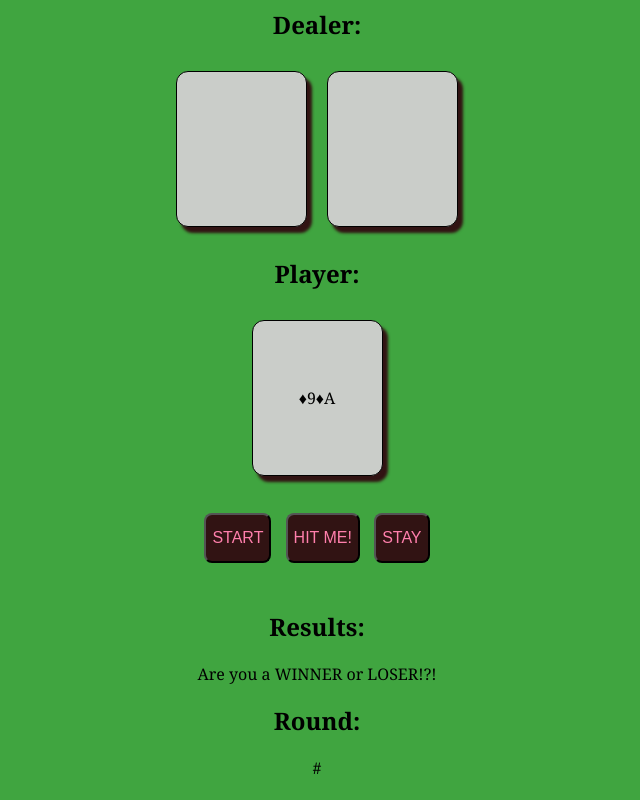
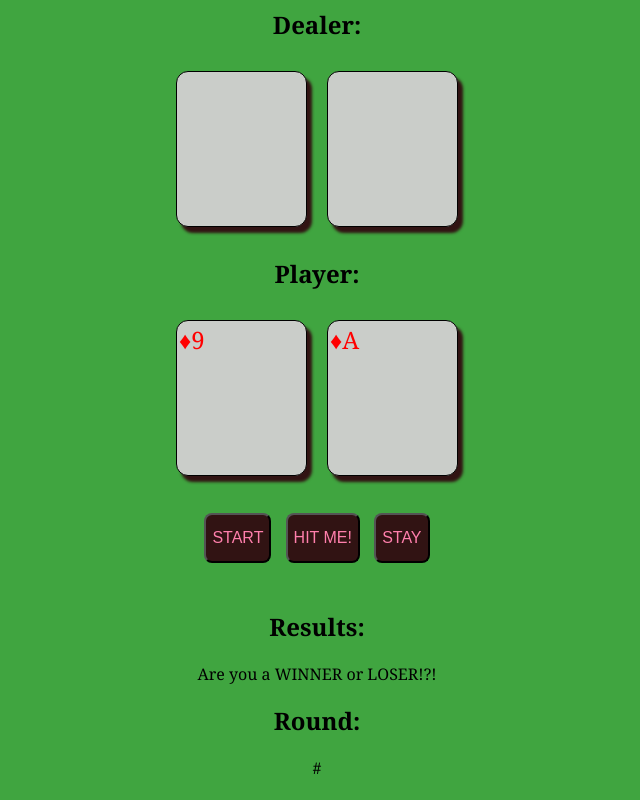
Before and after one commit to ali-skinner/midland, a plain HTML site: page src/js-blackjack/index-blackjack.html in a window 1280 px wide. Both pictures are taken after a click on the button "START". Shown: the whole page, without its empty margins (323-963 px from the left). Drawn offline with Linux system fonts and the light colour scheme.

Commit message:
yay player cards v1 on screen. haaaappppy moment

```diff
--- a/src/js-blackjack/index-blackjack.html
+++ b/src/js-blackjack/index-blackjack.html
@@ -21,7 +21,9 @@
     <!-- if time allows include player name promt? -->
     <h2><span id=player-total>Player:</span></h2>
     <div class="container">
-        <div id="player-cards" class="card"></div>
+        <div id="player-cards">
+
+        </div>
     </div>
         <!-- <img src="back of card">
         <img src="front of card"> -->
--- a/src/js-blackjack/script-blackjack.js
+++ b/src/js-blackjack/script-blackjack.js
@@ -17,15 +17,14 @@ dealOutFirstHand();
 // dev area
 function displayPlayerCard(card) {
     const viewCard = document.createElement("div");
+    viewCard.className = "card";
     viewCard.innerHTML = card.suit + card.value;
     if (card.suit === "♥" || card.suit === "♦") {
-        // call the red class
+       viewCard.style.color = "red";
     }
     document.getElementById("player-cards").appendChild(viewCard);
     // #dealer-cards is the html id
     // #player-cards is the html id
-
-
     return viewCard;
 }
 
@@ -54,7 +53,7 @@ function dealOutFirstHand() {
 
         console.log(`The player hand is: ${JSON.stringify(playerHand)}`);
         console.log(`The dealer hand is: ${JSON.stringify(dealerHand)}`);
-
+// REMOVE EVENT LISTENER on click start button TO PREVENT LOADING NUMEROUD CARDS AT ONCE? hmmm
 
     });
 }
--- a/src/js-blackjack/style-blackjack.css
+++ b/src/js-blackjack/style-blackjack.css
@@ -14,6 +14,7 @@ body {
     margin: 10px;
     background-color: rgb(202, 205, 201);
     box-shadow: 5px 6px 3px rgb(49, 19, 19);
+    font-size: 24px;
 }
 
 .red {
```
